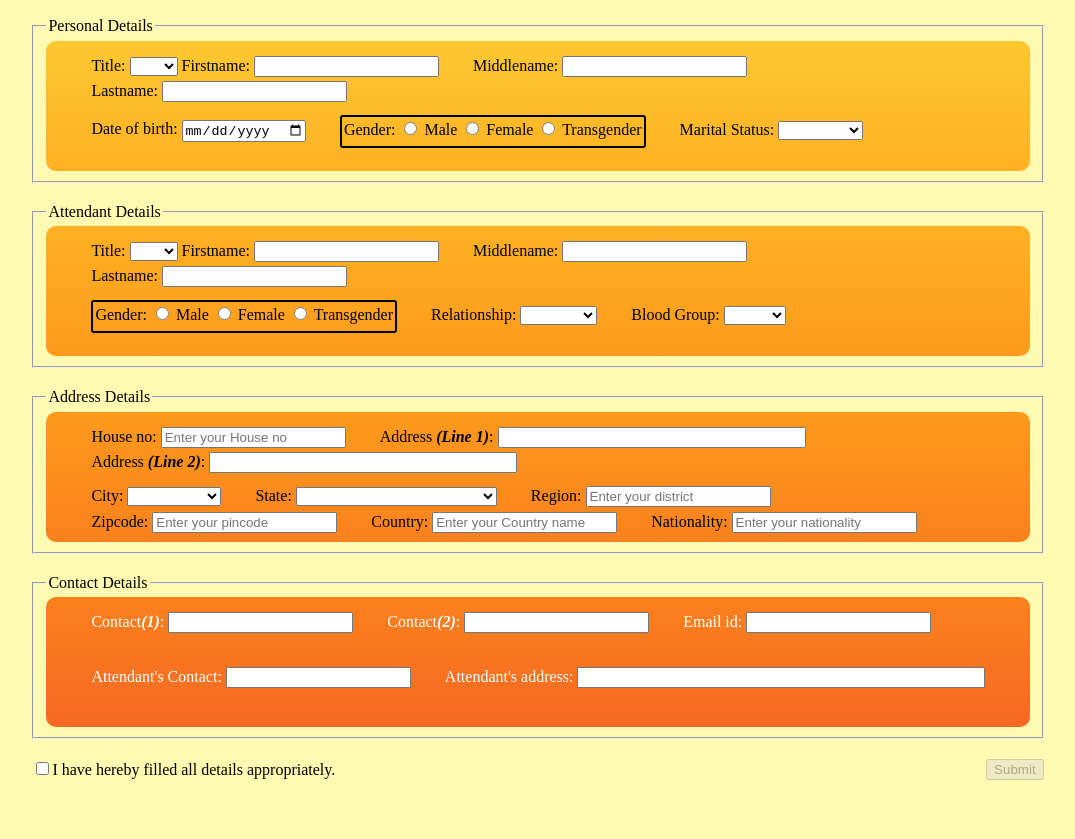
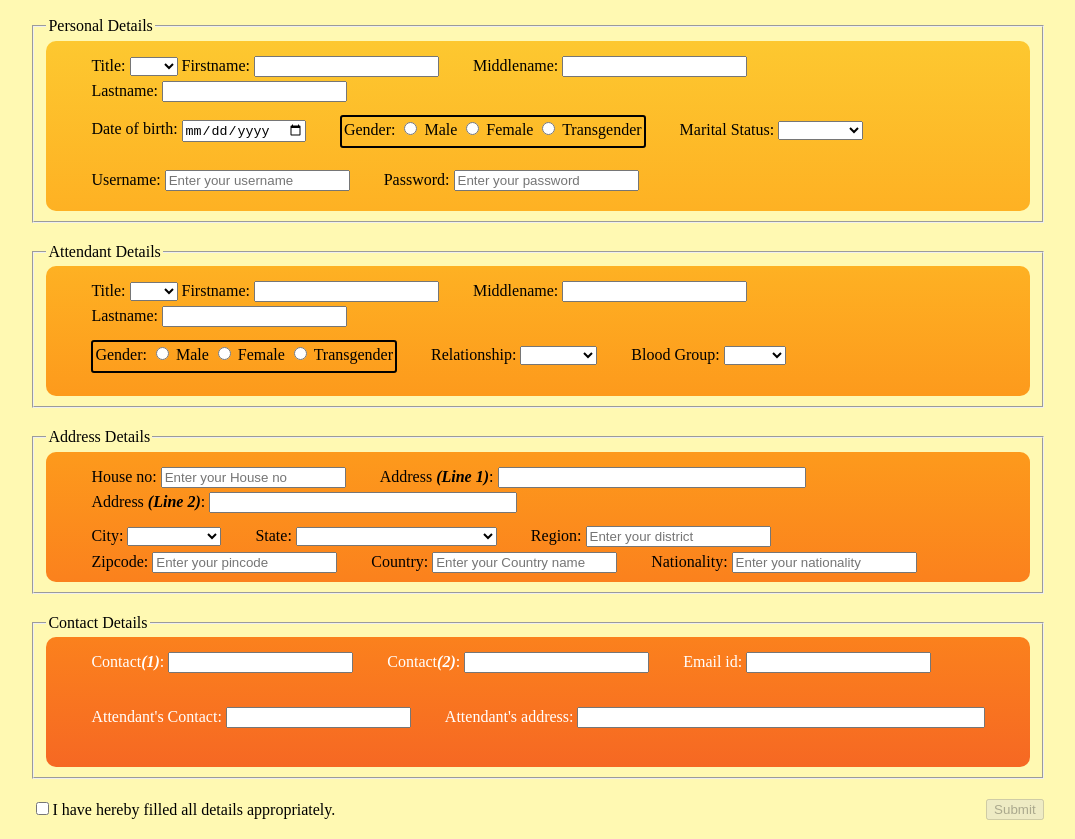
Before and after one commit to Ayushree-2147141/HMS-Patient-Module, a plain HTML site: page Html/registration.html in a window 1280 px wide. Shown: the part 50-889 px from the top of the page, without its empty margins (102-1177 px from the left). Before the commit the page ends 849 px from the top, so only its background shows below. Drawn offline with Linux system fonts and the light colour scheme.

Commit message:
username pwd created

```diff
--- a/Css/registration.css
+++ b/Css/registration.css
@@ -36,6 +36,7 @@ body{
 .main-row-1{
     /* background-color:#FDC830; */
     background-image: linear-gradient(to bottom, #fdc830, #feb123);
+    height: 170px;
 
 
 }
--- a/Html/registration.html
+++ b/Html/registration.html
@@ -160,6 +160,16 @@
                                 <option value="divorce">Divorce</option>
                             </select>
 
+                        </div>
+                    </div>
+                    <div class="row">
+                        <div class="col">
+                            <label for="username">Username:</label>
+                            <input type="text" placeholder="Enter your username" id="username" required>
+                        </div>
+                        <div class="col">
+                            <label for="pwd">Password:</label>
+                            <input type="password" placeholder="Enter your password" id="pwd" required>
                         </div>
                     </div>
                     </div>
```
